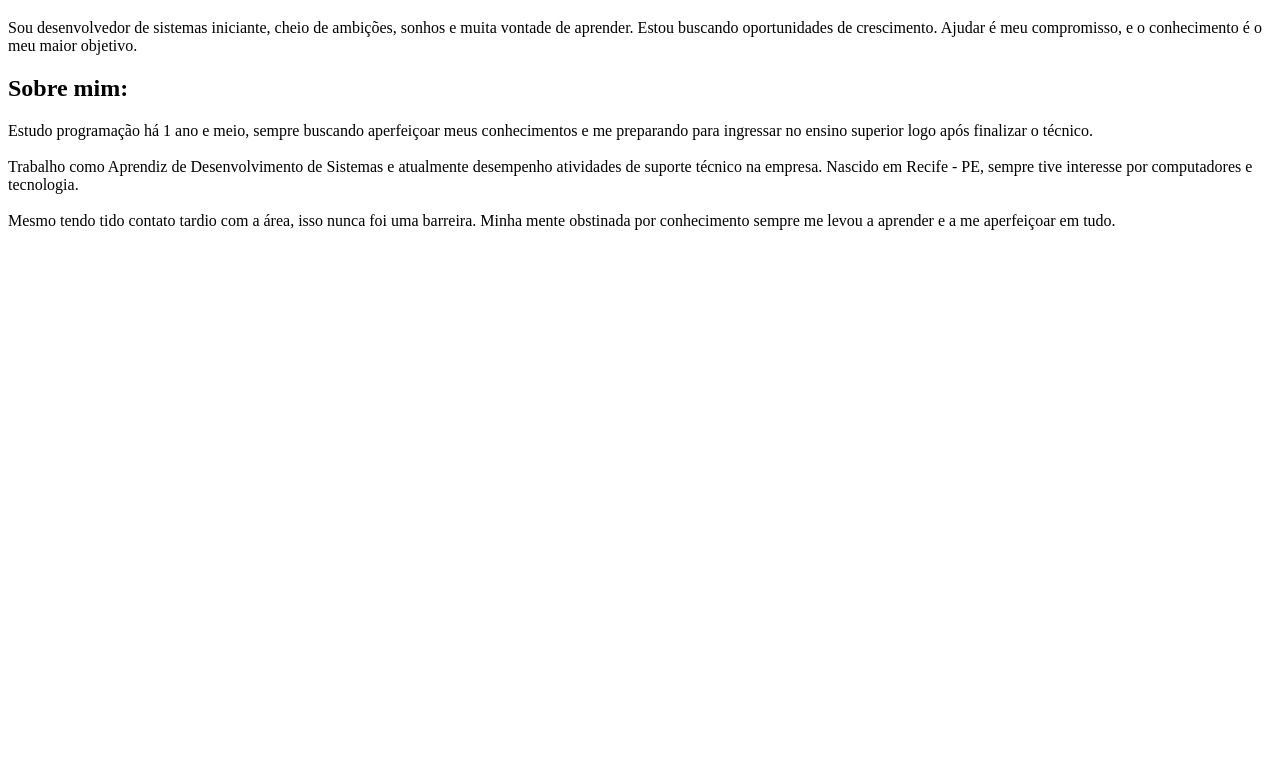
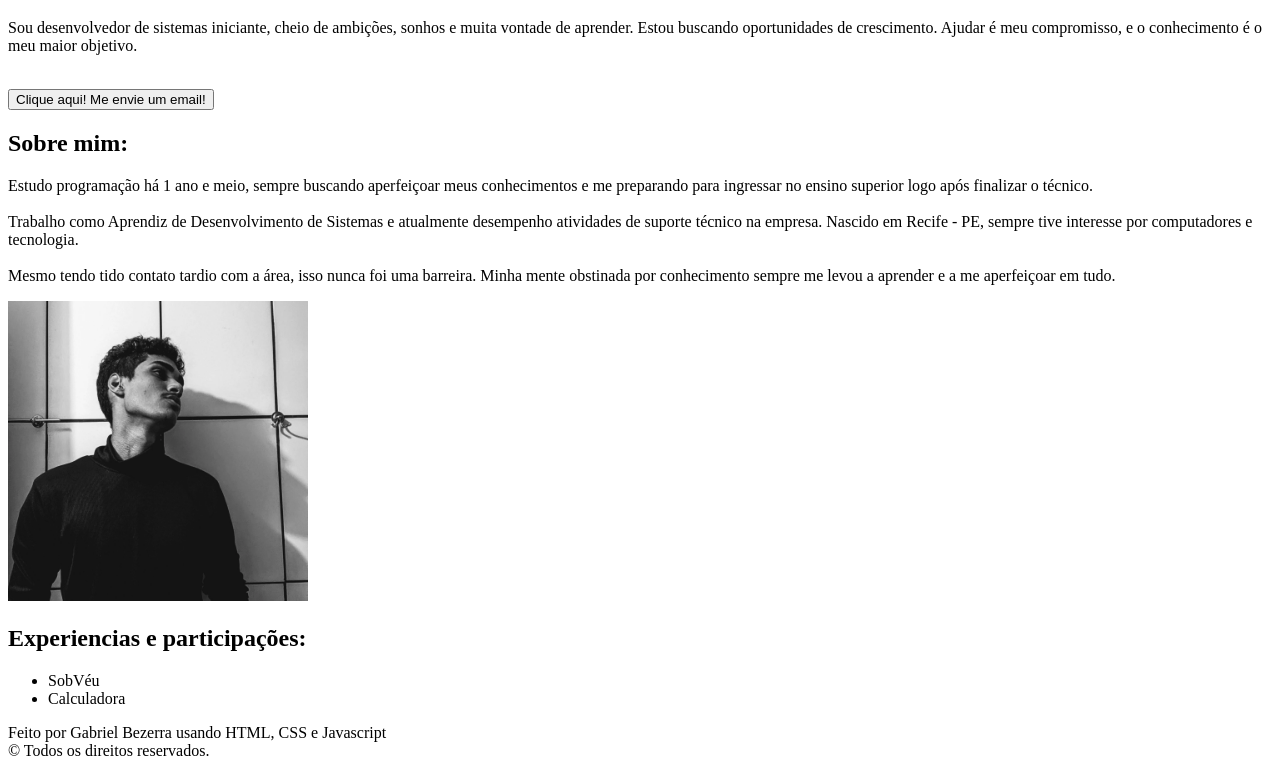
Before and after one commit to gabriel09-cpu/meu_curriculo, a plain HTML site: page index.html in a window 1280 px wide. Shown: the part 157-925 px from the top of the page. Before the commit the page ends 800 px from the top, so only its background shows below. Drawn offline with Linux system fonts and the light colour scheme.

Commit message:
Finalizando toda estrutura html

```diff
--- a/index.html
+++ b/index.html
@@ -1,22 +1,20 @@
 <!DOCTYPE html>
 <html lang="pt-br">
+
 <head>
   <meta charset="UTF-8" />
   <meta name="viewport" content="width=device-width, initial-scale=1.0" />
   <title>Gabriel Pedro</title>
-    <link
-      rel="shortcut icon"
-      href="assets/img/minhalogo.jpg"
-      type="image/x-icon"
-    />
+  <link rel="shortcut icon" href="assets/img/minhalogo.jpg" type="image/x-icon" />
 </head>
+
 <body>
+
+
   <a href="youtube.com" target="_blank">
-      <img src="assets/img/icons8-instagram-48.png" alt="Instagram" />
+    <img src="assets/img/instagram.png" alt="Instagram" />
   </a>
-    <a href="linkedin.com"
-      ><img src="assets/img/icons8-linkedin-50.png" alt="linkedin"
-    /></a>
+  <a href="linkedin.com"><img src="assets/img/linkedin.png" alt="linkedin" /></a>
 
   <br />
 
@@ -27,7 +25,12 @@
     vontade de aprender. Estou buscando oportunidades de crescimento. Ajudar é
     meu compromisso, e o conhecimento é o meu maior objetivo.
   </p>
+  <br>
 
+  <div class="sobre-mim">
+
+    <button type="submit">Clique aqui! Me envie um email!</button>
+    <br>
     <h2>Sobre mim:</h2>
     <p>
       Estudo programação há 1 ano e meio, sempre buscando aperfeiçoar meus
@@ -40,5 +43,22 @@
       Minha mente obstinada por conhecimento sempre me levou a aprender e a me
       aperfeiçoar em tudo.
     </p>
+  </div>
+  <img class="minhafoto" src="/assets/img/minha_foto.jpg" alt="minha_foto" width="300">
+  <br>
+  <div class="minha-experienci">
+    <h2>Experiencias e participações:</h2>
+
+    <ul>
+      <li>SobVéu</li>
+      <li>Calculadora</li>
+    </ul>
+  </div>
+
+  <footer class="rodape">Feito por Gabriel Bezerra usando HTML, CSS e Javascript
+    <br>
+    © Todos os direitos reservados.
+  </footer>
 </body>
+
 </html>
```
Also changed, not shown: assets/img/instagram.png (renamed from assets/img/icons8-instagram-48.png), assets/img/linkedin.png (renamed from assets/img/icons8-linkedin-50.png), assets/img/minha_foto.jpg (added). Lines whose indentation alone changed are shown as unchanged.
